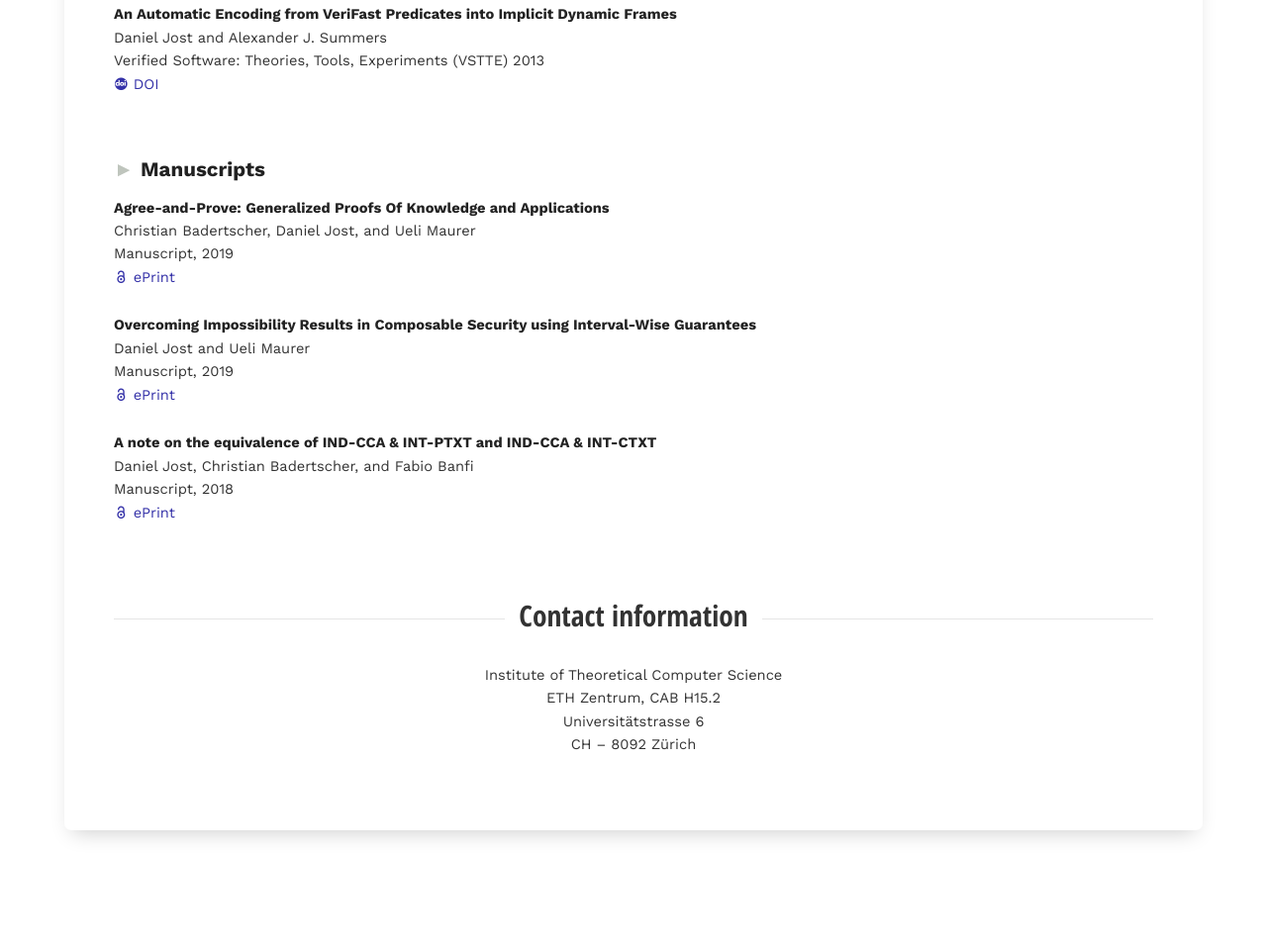
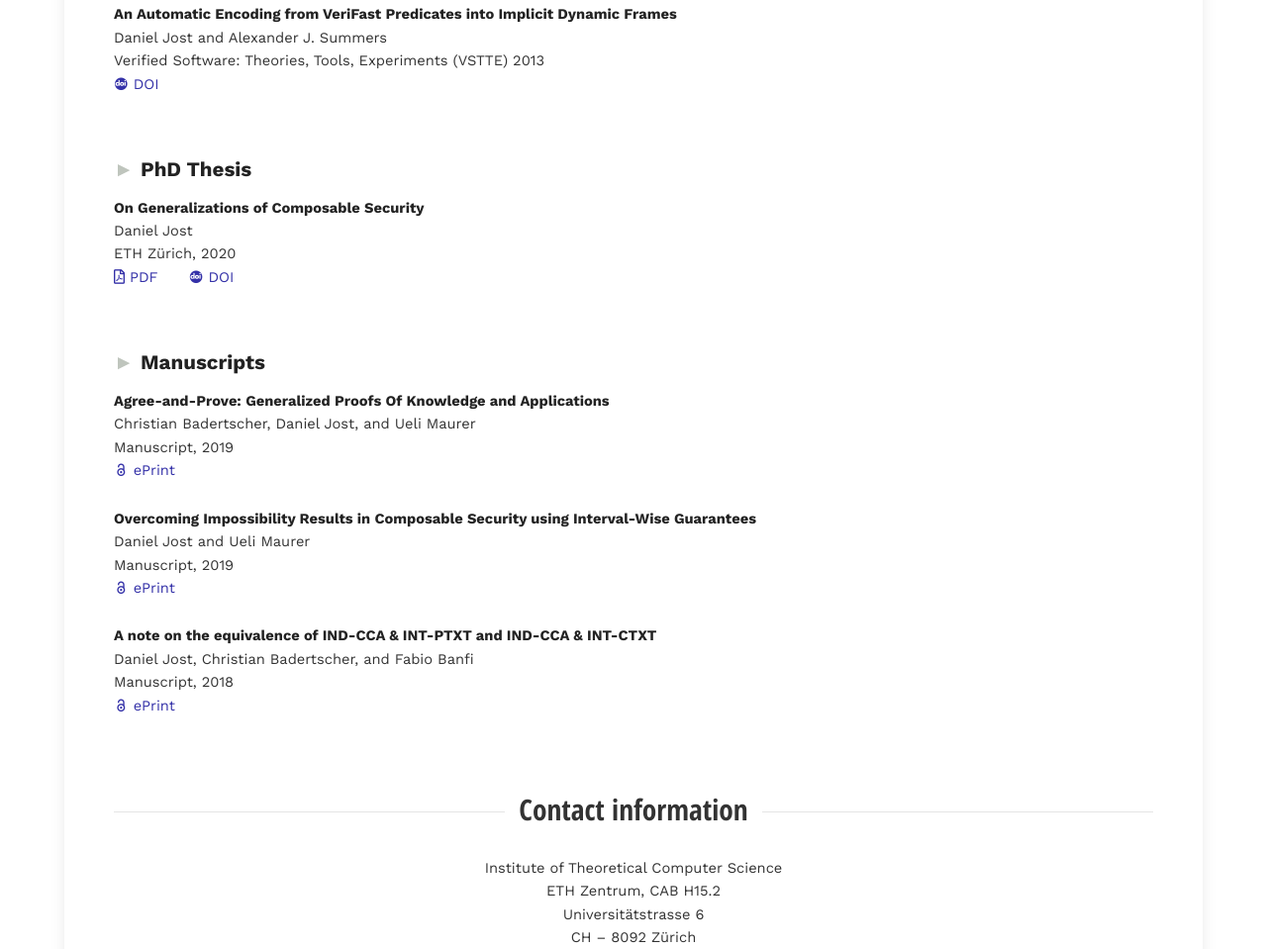
Before and after one commit to dajost/dajost.github.io, a plain HTML site: page index.html in a window 1280 px wide. Shown: the part 1400-2359 px from the top of the page at 99% size. Drawn offline with nearby package versions, Linux system fonts and the light colour scheme; files whose address does not match are found by name.

Commit message:
Add thesis.

```diff
--- a/index.html
+++ b/index.html
@@ -114,7 +114,7 @@
 					</div>
 				</div>
 			</section>
-			<!--<section>
+			<section>
 				<h3>PhD Thesis</h3>
 				<div class="publication">
 					<h4>On Generalizations of Composable Security</h4>
@@ -122,9 +122,10 @@
 					<div class="venue">ETH Zürich, 2020</div>
 					<div class="pubfiles">
 						<a href="ThesisJost.pdf"><span class="far fa-file-pdf"></span> PDF</a>
+						<a href="https://doi.org/10.3929/ethz-b-000417544"><span class="ai ai-doi"></span> DOI</a>
 					</div>
 				</div>
-			</section>-->
+			</section>
 			<section>
 				<h3>Manuscripts</h3>
 				<div class="publication">
```
Also changed, not shown: 1 other file.
